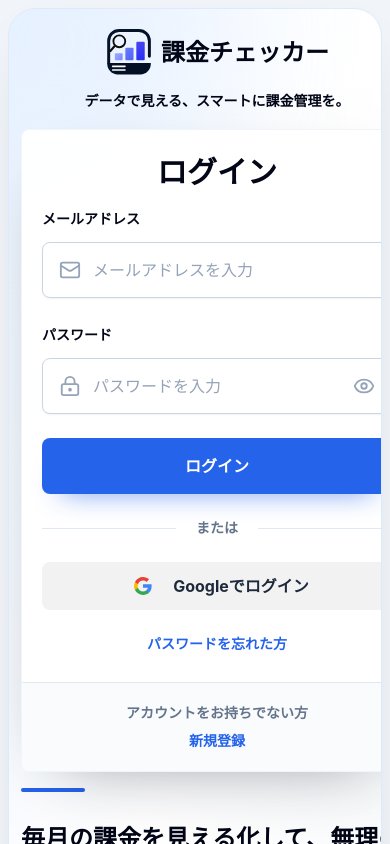
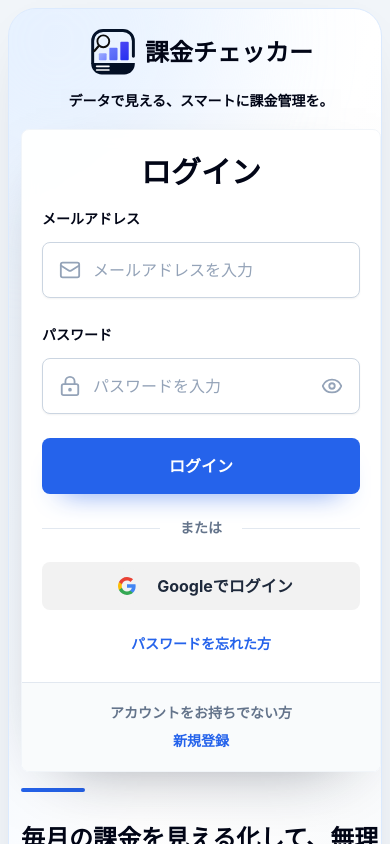
Before and after one commit to JuniorEngineer598/kakin-checker, a Next.js app: page /login in a window 390 px wide. Shown: the top 844 px of the page. Built offline with nearby package versions, Linux system fonts and the light colour scheme.

Commit message:
ログイン画面のスマホ幅を調整

```diff
--- a/app/login/page.tsx
+++ b/app/login/page.tsx
@@ -42,7 +42,7 @@
             </div>
           </div>
 
-          <div className="mx-auto w-full max-w-full sm:max-w-[440px] lg:max-w-none">
+          <div className="mx-auto w-full max-w-[360px] sm:max-w-[440px] lg:max-w-none">
             <LoginForm />
           </div>
 
```
